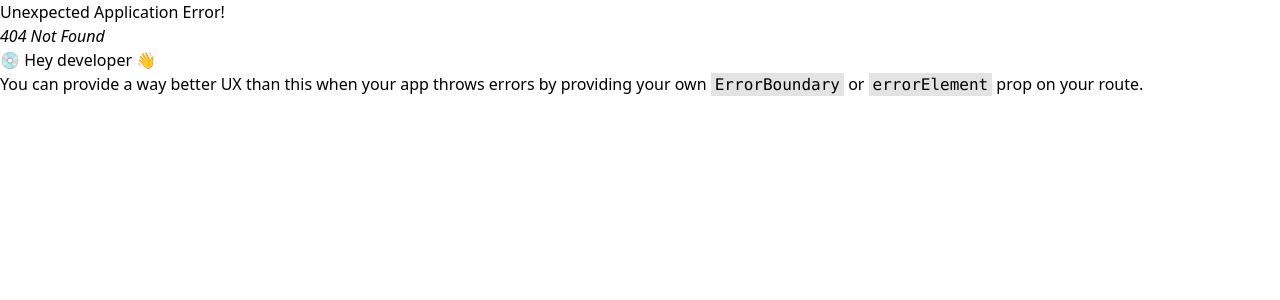
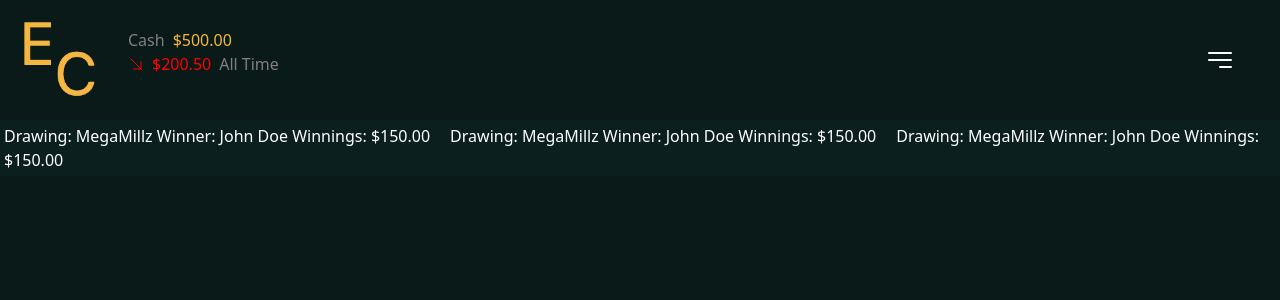
Before and after one commit to ppatel1994/ECasino, a React (Vite) app in the folder client/: page /casino in a window 1280 px wide. Before the commit this address had no page. Shown: the top 300 px of the page. Built offline with nearby package versions, Linux system fonts and the light colour scheme.

Commit message:
add header and banner

```diff
--- a/client/package.json
+++ b/client/package.json
@@ -10,6 +10,7 @@
     "preview": "vite preview"
   },
   "dependencies": {
+    "@heroicons/react": "^2.0.18",
     "eslint-config-airbnb-typescript": "^17.0.0",
     "localforage": "^1.10.0",
     "match-sorter": "^6.3.1",
--- /dev/null
+++ b/client/src/components/Banner.tsx
@@ -0,0 +1,13 @@
+import React from 'react';
+
+function Banner() {
+  return (
+    <div className="bg-ec-green-inner p-1 text-white">
+      <span className="pr-5">Drawing: MegaMillz Winner: John Doe Winnings: $150.00</span>
+      <span className="pr-5">Drawing: MegaMillz Winner: John Doe Winnings: $150.00</span>
+      <span className="pr-5">Drawing: MegaMillz Winner: John Doe Winnings: $150.00</span>
+    </div>
+  );
+}
+
+export default Banner;
--- /dev/null
+++ b/client/src/components/Header.tsx
@@ -0,0 +1,46 @@
+import React from 'react';
+import { ArrowDownRightIcon, Bars3BottomRightIcon, XMarkIcon } from '@heroicons/react/24/outline';
+import Logo from './Logo';
+
+function Header() {
+  const openMenu = () => {
+    document.getElementById('menu').style.display = 'block';
+  };
+
+  const closeMenu = () => {
+    document.getElementById('menu').style.display = 'none';
+  };
+
+  return (
+    <>
+      <div id="menu" className="hidden h-full w-full bg-ec-green z-10 fixed">
+        <div className="flex">
+          <div role="presentation" onClick={closeMenu} className="ml-auto m-7 p-4 hover:rounded-full hover:bg-ec-green-border">
+            <XMarkIcon className="animate-spin h-8 text-white cursor-pointer" />
+          </div>
+        </div>
+      </div>
+      <nav className="sticky">
+        <div className="p-2 flex flex-row">
+          <Logo />
+          <div className="p-5">
+            <div className="flex space-x-2">
+              <p className="text-ec-grey">Cash</p>
+              <p className="text-ec-yellow">$500.00</p>
+            </div>
+            <div className="flex space-x-2">
+              <ArrowDownRightIcon className="text-ec-red pt-1 h-5" />
+              <p className="text-ec-red">$200.50</p>
+              <p className="text-ec-grey">All Time</p>
+            </div>
+          </div>
+          <div role="presentation" onClick={openMenu} className="ms-auto m-5 p-4 hover:rounded-full hover:bg-ec-green-border">
+            <Bars3BottomRightIcon className="h-8 text-white cursor-pointer" />
+          </div>
+        </div>
+      </nav>
+    </>
+  );
+}
+
+export default Header;
--- a/client/src/components/Logo.tsx
+++ b/client/src/components/Logo.tsx
@@ -2,10 +2,7 @@ import React from 'react';
 
 function Logo() {
   return (
-    <div className="relative cursor-pointer">
-      <p className="text-ec-yellow text-5xl">E</p>
-      <p className="text-ec-yellow absolute left-7 top-2/4 text-5xl">C</p>
-    </div>
+    <img className="object-contain cursor-pointer" src="/logo.png" alt="" height="100" width="100" />
   );
 }
 
--- a/client/src/main.tsx
+++ b/client/src/main.tsx
@@ -7,11 +7,16 @@ import {
 import './index.css';
 // Pages
 import Login from './pages/Login';
+import Casino from './pages/Casino';
 
 const router = createBrowserRouter([
   {
     path: '/',
     element: <Login />,
+  },
+  {
+    path: '/casino',
+    element: <Casino />,
   },
 ]);
 
--- /dev/null
+++ b/client/src/pages/Casino.tsx
@@ -0,0 +1,14 @@
+import React from 'react';
+import Header from '../components/Header';
+import Banner from '../components/Banner';
+
+function Casino() {
+  return (
+    <div className="bg-ec-green h-screen">
+      <Header />
+      <Banner />
+    </div>
+  );
+}
+
+export default Casino;
--- a/client/src/pages/Login.tsx
+++ b/client/src/pages/Login.tsx
@@ -5,11 +5,16 @@ function Login() {
   return (
     <div className="bg-ec-green h-screen">
       <div className="fixed top-2/4 left-2/4 -translate-x-1/2 -translate-y-1/2">
-        <div className="flex">
-          <Logo />
-          <button type="button" className="ml-16 text-sm md:text-lg text-white bg-ec-light-green px-4 rounded-lg focus:ring hover:bg-ec-yellow focus:ring-ec-light-green">Sign in with Google</button>
+        <div className="grid grid-cols-2">
+          <div className="flex-col-span-1">
+            <Logo />
+          </div>
+          <div className="flex col-span-1 content-center">
+            <button type="button" className="text-sm md:text-lg text-white bg-ec-light-green px-4 rounded-lg focus:ring hover:bg-ec-yellow focus:ring-ec-light-green">Sign in with Google</button>
+          </div>
         </div>
       </div>
+
     </div>
   );
 }
--- a/client/tailwind.config.js
+++ b/client/tailwind.config.js
@@ -9,7 +9,14 @@ export default {
         'ec-green': '#091a19',
         'ec-yellow': '#f4b641',
         'ec-light-green': '#15413A',
+        'ec-grey' : '#808080',
+        'ec-red' : '#FF0000',
+        'ec-green-border' : '#142625',
+        'ec-green-inner' : '#0B201E'
       },
+      animation: {
+        'spin': 'spin 0.7s linear'
+      }
     },
   },
   plugins: [],
```
Also changed, not shown: client/src/App.tsx (deleted, +0 -11 lines), client/.eslintrc.cjs, client/.eslintrc.json (deleted), client/public/logo.png (added), 1 other file (tests, documents, lock files or other folders).
